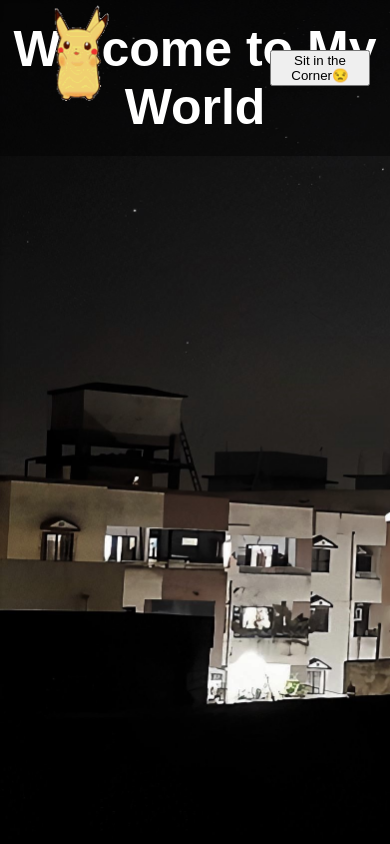
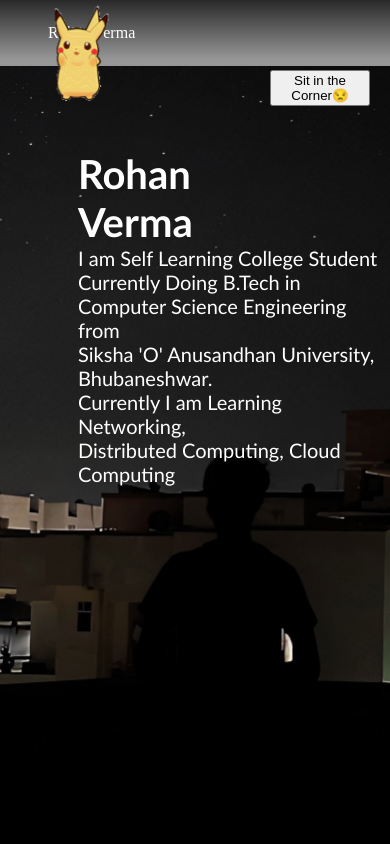
Before and after one commit to MartyMiniac/portfoliosite, a Flask app: page / in a window 390 px wide. Run offline with Flask 2, Linux system fonts and the light colour scheme.

Commit message:
added basic info

```diff
--- a/templates/index.html
+++ b/templates/index.html
@@ -8,29 +8,33 @@
 </head>
 <style>
     html{
+        -moz-user-select: -moz-none;
+        -khtml-user-select: none;
+        -webkit-user-select: none;
+        -ms-user-select: none;
+        user-select: none;
+    }
+    body{
+        padding: 0%;
+        border: none;
+        margin: 0%;
+        height: 100vh;
+        background-color: black;
+        background-image: url("/static/assets/images/background.jpg");
+        background-repeat: no-repeat;
+        background-size: cover;
+        background-attachment: fixed;
+        background-position: center;
+        min-width: 100vw;
+    }
+    .wrapper{
+        position: relative;
         width: 100vw;
         height: 100vh;
         padding: 0%;
         border: none;
         margin: 0%;
-    }
-    body{
-        padding: 0%;
-        border: none;
-        margin: 0%;
-        width: 100vw;
-        background-color: black;
-    }
-    .wrapper{
-        position: absolute;
-        width: 100vw;
-        height: 100vh;
-        padding: 0%;
-        border: none;
-        margin: 0%;
-        background-image: url("/static/assets/images/background.jpg");
-        background-repeat: no-repeat;
-        background-size: cover;
+        color: white;
     }
     .particle{
         position: absolute;
@@ -45,41 +49,196 @@
         width: auto;
         height: 100%;
     }
-    .head-h1{
-        text-align: center;
-        position: relative;
-        color: white;
-        margin: 0;
-        padding-top: 20px;
-        padding-bottom: 20px;
-        font-size: 50px;
-        font-family: "Yanone Kaffeesatz", sans-serif;
-        border: none;
-    }
     .head{
         width: 100vw;
-        position: relative;
+        position:fixed;
+        top: 0px;
+        left: 0px;
+        right: 0px;
         background-color: rgba(0,0,0,0.4);
         margin: 0;
-        padding: 0;
+        padding: 8px 16px;
         border: none;
+        color: white;
+        z-index: 3;
+    }
+    .headelement{
+        list-style: none;
+    }
+    .headelement a{
+        color: white;
+        text-decoration: none;
+    }
+    .headelement li{
+        display: inline;
+        margin: 20px 5px;
+        padding: 5px;
+        border-radius: 5px;
+        transition: 0.5s;
+    }
+    .headelement li:hover{
+        background-color: rgba(255,255,255,0.4);
+    }
+    .head-small{
+        display: none;
+        width: 100vw;
+        position:fixed;
+        top: 0px;
+        left: 0px;
+        right: 0px;
+        background-color: rgba(0,0,0,0.4);
+        margin: 0;
+        padding: 8px 16px;
+        border: none;
+        color: white;
+        z-index: 3;
+    }
+    .headelement-small a{
+        display: none;
+        padding: 8px 16px;
+        border-radius: 5px;
+        transition: 0.5s;
+        color: white;
+        text-decoration: none;
+    }
+    .headelement-small{
+        margin: 16px;
+    }
+    .headelement-small a:hover{
+        background-color: rgba(255,255,255,0.4);
+    }
+    @media only screen and (max-width: 760px) {
+        .head-small{
+            background-image: linear-gradient(0deg,rgb(150, 150, 150) 10%, rgb(41, 41, 41) );
+            display: inline;
+        }
+        .headelement-small a{
+            display: inline;
+        }
+        .head{
+            display: none;
+        }
+        .headelement{
+            display: none;
+        }
     }
     .cornerbutton{
-        position: absolute;
+        position: fixed;
         z-index: 4;
         width: 100px;
         right: 20px;
         top:50px;
+        transition: 0.3s;
+    }
+    .cornerbutton:hover{
+        color: white;
+        background-color: black;
+    }
+    .cornerbutton-selected{
+        position: fixed;
+        z-index: 4;
+        width: 100px;
+        right: 20px;
+        top:50px;
+        transition: 0.3s;
+        color: white;
+        background-color: black;
+    }
+    .cornerbutton-selected:hover{
+        background-color: white;
+        color: black;
+    }
+    @media only screen and (max-width: 760px) {
+        .cornerbutton{
+            position: absolute;
+            z-index: 4;
+            width: 100px;
+            right: 20px;
+            top:70px;
+            transition: 0.3s;
+        }
+        .cornerbutton:hover{
+            color: white;
+            background-color: black;
+        }
+        .cornerbutton-selected{
+            position: absolute;
+            z-index: 4;
+            width: 100px;
+            right: 20px;
+            top:70px;
+            transition: 0.3s;
+            color: white;
+            background-color: black;
+        }
+        .cornerbutton-selected:hover{
+            background-color: white;
+            color: black;
+        }
+    }
+    .my-intro{
+        position: relative;
+        top: 150px;
+        margin: 0px;
+        margin-left: 20vw;
+        font-family: "calibri";
+    }
+    .my-intro h1{
+        font-size: 55px;
+        margin: 0px;
+        max-width: 50vh;
+    }
+    .my-intro p{
+        font-size: 25px;
+        margin: 0px;
+    }
+    @media only screen and (max-width: 500px) {
+        .my-intro h1{
+            font-size: 40px;
+        }
+        .my-intro p{
+            font-size: 20px;
+        }
     }
 </style>
 <body>
     <div class="particle" id="particleid">
         <img class="gifimage" id="gifimageid" src="">
     </div>
-    <div class="wrapper">
+    <nav class="head">
+        <ul class="headelement">
+            <li><a href="/">Rohan Verma</a></li>
+            <li><a href="#">My Works</a></li>
+            <li><a href="#">My Achivements</a></li>
+            <li><a href="#">Contact</a></li>
+        </ul>
+    </nav>
+    <nav class="head-small">
+        <div class="headelement-small">
+            <a href="/" class="headelement">Rohan Verma</a>
+        </div>
+        <ul class="headelement">
+            <li><a href="/">Rohan Verma</a></li>
+            <li><a href="#">My Works</a></li>
+            <li><a href="#">My Achivements</a></li>
+            <li><a href="#">Contact</a></li>
+        </ul>
+    </nav>
+    <div class="wrapper" id="wrapperid">
         <button class="cornerbutton" id="cornerbuttonid" onclick=cornerpikachu()>Sit in the Corner😒</button>
-        <div class="head">
-            <h1 class="head-h1">Welcome to My World</h1>
+        <div class="my-intro">
+            <h1>
+                Rohan<br>
+                Verma
+            </h1>
+            <p>
+                I am Self Learning College Student<br>
+                Currently Doing B.Tech in<br>
+                Computer Science Engineering from<br>
+                Siksha 'O' Anusandhan University, Bhubaneshwar.<br>
+                Currently I am Learning Networking,<br>
+                Distributed Computing, Cloud Computing<br>
+            </p>
         </div>
     </div>
 </body>
@@ -96,14 +255,18 @@
     var movingpikachu=setInterval(movepikachu,10);
     var pikachumoves=true;
     var pikachuwaiting=false;
+    var s=0;
 
     function mouseeventhandle(event){
         if(pikachumoves)
         {
-            mousex=event.clientX;
-            mousey=event.clientY;
+            mousex=event.clientX+5;
+            mousey=event.clientY+s+5;
         }
     }
+    $(window).on('scroll', function(){
+        s = $(window).scrollTop();
+    })
     function startmovepikachu(){
         movingpikachu=setInterval(movepikachu,10);
     }
@@ -149,8 +312,8 @@
     function cornerpikachu(){
         if(pikachumoves)
         {
-            mousex=10;
-            mousey=10;
+            mousex=0;
+            mousey=50;
             pikachumoves=false;
             t=setInterval(function(){
                 if(pikachuwaiting)
@@ -161,12 +324,14 @@
                 }
             },100);
             document.getElementById("cornerbuttonid").innerHTML="Come Follow me 😣";
+            document.getElementById("cornerbuttonid").setAttribute("class","cornerbutton-selected");
         }
         else
         {
             startmovepikachu();
             pikachumoves=true;
             document.getElementById("cornerbuttonid").innerHTML="Sit in the Corner😒";
+            document.getElementById("cornerbuttonid").setAttribute("class","cornerbutton");
         }
     }
 </script>
```
Also changed, not shown: static/assets/images/dp.jpg (added).
